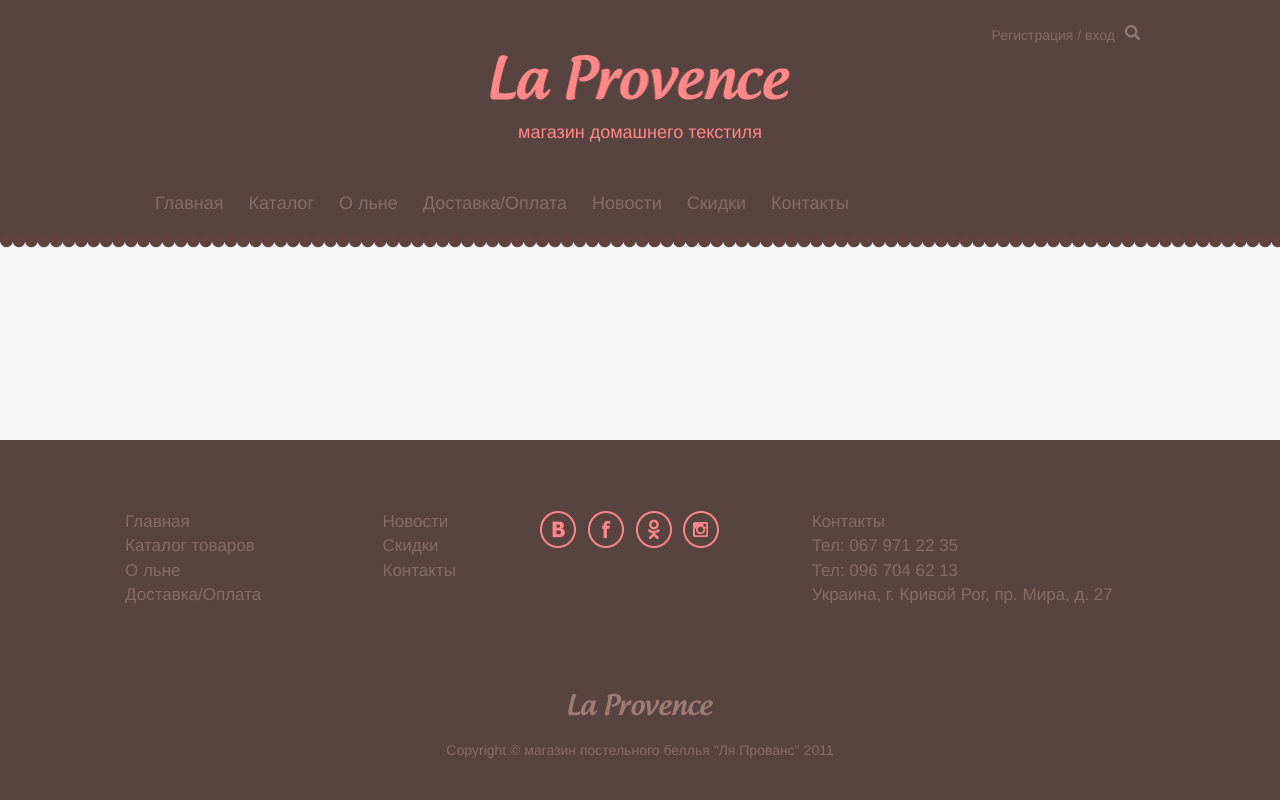
After one commit to AlexeySolovey/LaProvence, a PHP site: page /catalog.html in a window 1280 px wide. The commit adds this page. Run offline with PHP 8.4, Linux system fonts and the light colour scheme.

Commit message:
end first page

```diff
--- /dev/null
+++ b/catalog.html
@@ -0,0 +1,118 @@
+<!DOCTYPE html>
+<html>
+<head>
+	<title>La provance</title>
+	<meta http-equiv="Content-Type" content="text/html; charset=utf-8">
+	<link href="css/mobile.css" rel="stylesheet" media="only screen and (min-width:320px)" />
+	<link href="css/style.css" rel="stylesheet" media="only screen and (min-width:1200px)">
+	<link href="css/hover.css" rel="stylesheet" media="screen">
+	<link href="css/fonts.css" rel="stylesheet" media="screen">
+	<link href="css/bootstrap.css" rel="stylesheet" media="screen">
+
+</head>
+<body>
+
+<div class="wrap">
+	<header>
+		<div class="container">
+			<div class="row text-right login">
+				<a href="#" class="register">Регистрация </a>
+				<a href="#" class="enter">вход </a>
+				<button type="button" class="serch"></button>
+			</div>
+			<div class="row text-center">
+				<a href="#">
+					<img src="images/logo.png" class="logo" alt="">
+				</a>
+				<p class="disk-shope">
+					магазин домашнего текстиля
+				</p>
+			</div>
+		</div>
+	</header>
+	<div class="navbar">
+		<div class="container">
+			<div class="navbar-header">
+				<button type="button" class="navbar-toggle" data-toggle="collapse" data-target="#responsive-menu">
+						<span class="sr-only">Открыть навигацию</span>
+						<span class="icon-bar"></span>
+						<span class="icon-bar"></span>
+						<span class="icon-bar"></span>
+				</button>
+			</div>
+			<div class="collapse navbar-collapse" id="responsive-menu">
+				<ul class="nav navbar-nav">
+					<li><a href="index.php">Главная</a></li>
+					<li><a href="catalog.html">Каталог</a></li>
+					<li><a href="#">О льне</a></li>
+					<li><a href="#">Доставка/Оплата</a></li>
+					<li><a href="#">Новости</a></li>
+					<li><a href="#">Скидки</a></li>
+					<li><a href="#">Контакты</a></li>
+				</ul>
+				<div class="navbar-right">
+					<a href="#" class="enter">
+						<span class="basket">Корзина</span>
+						<span class="count">x1</span>
+						<span class="sum">1 500 грн</span>
+						<button type="button" class="bag"></button>
+					</a>
+				</div>
+			</div>
+		</div>
+	</div>
+	<div class="ellipses"></div>
+
+
+	<div class="bottom-layout"></div>
+</div> <!-- end wrap-->
+<!--footer-->
+<footer>
+	<div class="container">
+		<div class="row">
+			<div class="footer-menu">
+				<div class="col-xs-3">
+					<ul class="first-footer-menu">
+						<a href="index.php"><li>Главная</li></a>
+						<a href="catalog.html"><li>Каталог товаров</li></a>
+						<a href="#"><li>О льне</li></a>
+						<a href="#"><li>Доставка/Оплата</li></a>
+					</ul>
+				</div>
+				<div class="col-xs-2">
+					<ul class="second-footer-menu">
+						<a href="#"><li>Новости</li></a>
+						<a href="#"><li>Скидки</li></a>
+						<a href="#"><li>Контакты</li></a>
+					</ul>
+				</div>
+				<div class="col-xs-3">
+					<ul class="social">
+						<li><a href="#" class="vk"></a></li>
+						<li><a href="#" class="fb"></a></li>
+						<li><a href="#" class="odnoklasniki"></a></li>
+						<li><a href="#" class="instagram"></a></li>
+					</ul>
+				</div>
+				<div class="col-xs-4">
+					<ul class="contact">
+						<li>Контакты</li>
+						<li>Тел: 067 971 22 35</li>
+						<li>Тел: 096 704 62 13</li>
+						<li>Украина, г. Кривой Рог, пр. Мира, д. 27</li>
+					</ul>
+				</div>
+			</div>
+		</div>
+		<div class="row text-center">
+			<img src="images/logo-footer.png">
+			<p>Copyright &copy; магазин постельного беллья "Ля Прованс" 2011</p>
+		</div>
+	</div>
+</footer>
+
+<script src="js/jquery-1.11.3.min.js"></script>
+<script src="js/bootstrap.js"></script>
+
+</body>
+</html>
--- a/css/mobile.css
+++ b/css/mobile.css
@@ -108,6 +108,7 @@ button.bag {
   border-color: #ff8888;
 }
 .navbar .navbar-right {
+  display: none;
   margin-top: 4px;
 }
 .navbar .navbar-right a.enter {
@@ -128,10 +129,6 @@ button.bag {
 .navbar .navbar-right a.enter .sum {
   color: #ff8888;
   padding-right: 10px;
-}
-#responsive-menu {
-  padding-top: 40px;
-  padding-bottom: 8px;
 }
 #responsive-menu .nav > li > a {
   font-size: 18px;
@@ -250,6 +247,7 @@ button.bag {
 /* footer*/
 footer {
   margin-top: 64px;
+  height: 373px;
 }
 footer .footer-menu {
   padding-top: 70px;
--- a/css/mobile.less
+++ b/css/mobile.less
@@ -108,6 +108,7 @@ button{
 		}
 	}
 	.navbar-right{
+		display: none;
 		margin-top: 4px;
 		a.enter{
 			border: 2px solid @greyTextColor;
@@ -130,8 +131,6 @@ button{
 	}
 }
 #responsive-menu {
-	padding-top: 40px;
-	padding-bottom: 8px;
 	.nav > li > a{
 		font-size: 18px;
 		padding: 6px 25px 0 0;
@@ -240,6 +239,7 @@ button{
 /* footer*/
 footer {
 	margin-top: 64px;
+	height: 373px;
 	.footer-menu{
 		padding-top: 70px;
 		ul {
--- a/css/style.css
+++ b/css/style.css
@@ -1,6 +1,8 @@
 /*main*/
+html,
 body {
   background: #F6F6F6 !important;
+  height: 100%;
 }
 header,
 footer {
@@ -11,7 +13,7 @@ p {
 }
 .container {
   max-width: 1030px;
-  min-width: 300px;
+  min-width: 600px;
 }
 .fb,
 .odnoklasniki,
@@ -26,6 +28,9 @@ p {
   background-position: 0 -54px;
   width: 100%;
   height: 13px;
+}
+.wrap {
+  min-height: 100%;
 }
 /*header*/
 header a {
@@ -237,6 +242,7 @@ button.bag {
 .text {
   color: #846c67;
   font-family: OpenSans;
+  padding-bottom: 64px;
 }
 .text h2 {
   font-size: 26px;
@@ -249,7 +255,9 @@ button.bag {
 }
 /* footer*/
 footer {
-  margin-top: 64px;
+  height: 360px;
+  margin-top: -360px;
+  overflow: hidden;
 }
 footer .footer-menu {
   padding-top: 70px;
@@ -315,3 +323,6 @@ footer .text-center img {
 footer .text-center p {
   padding-bottom: 53px;
 }
+.bottom-layout {
+  height: 360px;
+}
--- a/css/style.less
+++ b/css/style.less
@@ -5,8 +5,9 @@
 @OpenSansFont: OpenSans;
 @SansationFont: sansationRegular ;
 /*main*/
-body{
+html,body{
 	background: #F6F6F6 !important;
+	height: 100%;
 }
 header,footer{
 	background: @menuColor;
@@ -16,7 +17,7 @@ p{
 }
 .container{
 	max-width: 1030px;
-	min-width: 300px;
+	min-width: 600px;
 }
 .fb, .odnoklasniki, .instagram, .bag, .serch, .vk{
 	background: url(../images/sprites.png) no-repeat;
@@ -26,6 +27,10 @@ p{
 	background-position: 0 -54px ;
 	width: 100%;
 	height: 13px;
+}
+.wrap{
+	min-height: 100%;
+
 }
 /*header*/
 header {
@@ -227,6 +232,7 @@ button{
 .text {
 	color: @greyTextColor;
 	font-family: @OpenSansFont;
+	padding-bottom: 64px;
 	h2{
 		font-size: 26px;
 		text-align: center;
@@ -239,7 +245,9 @@ button{
 }
 /* footer*/
 footer {
-	margin-top: 64px;
+	height: 360px;
+	margin-top: -360px;
+	overflow: hidden;
 	.footer-menu{
 		padding-top: 70px;
 		ul {
@@ -265,7 +273,6 @@ footer {
 			}
 			&.contact li{
 				color: @greyTextColor;
-
 			}
 			&.social {
 				margin-left: -30px;
@@ -307,3 +314,6 @@ footer {
 		}
 	}
 }
+.bottom-layout{
+	height: 360px;
+}
```
Also changed, not shown: index.php (+8 -7 lines).
